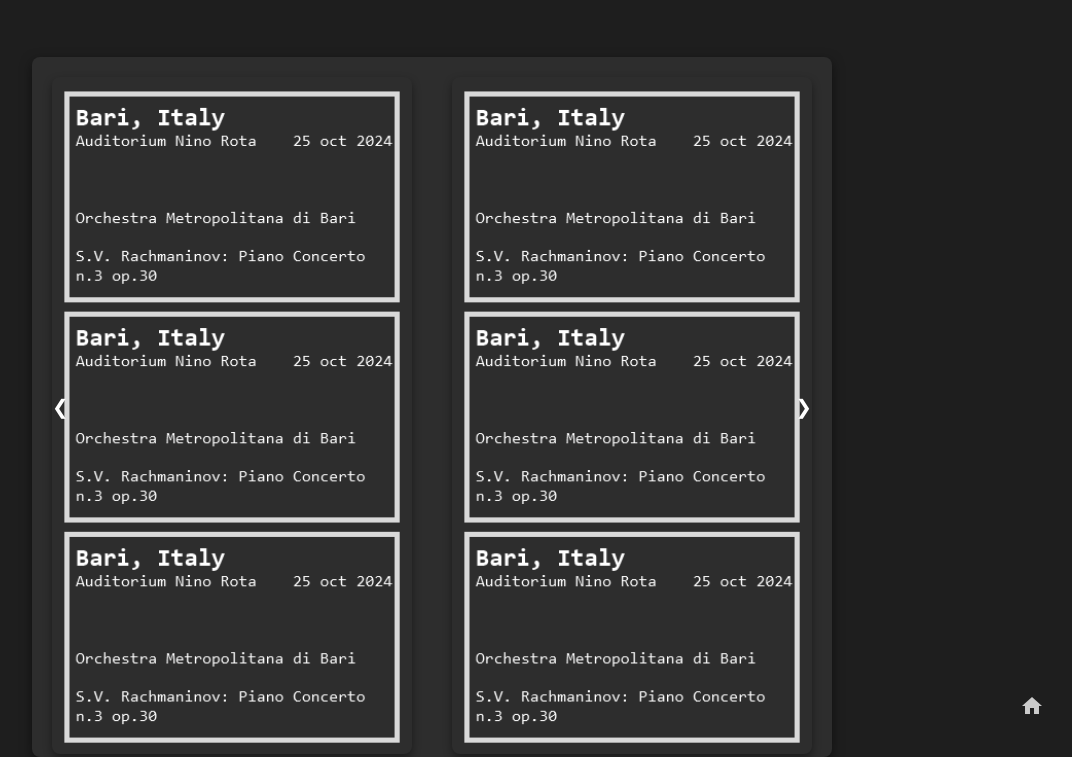
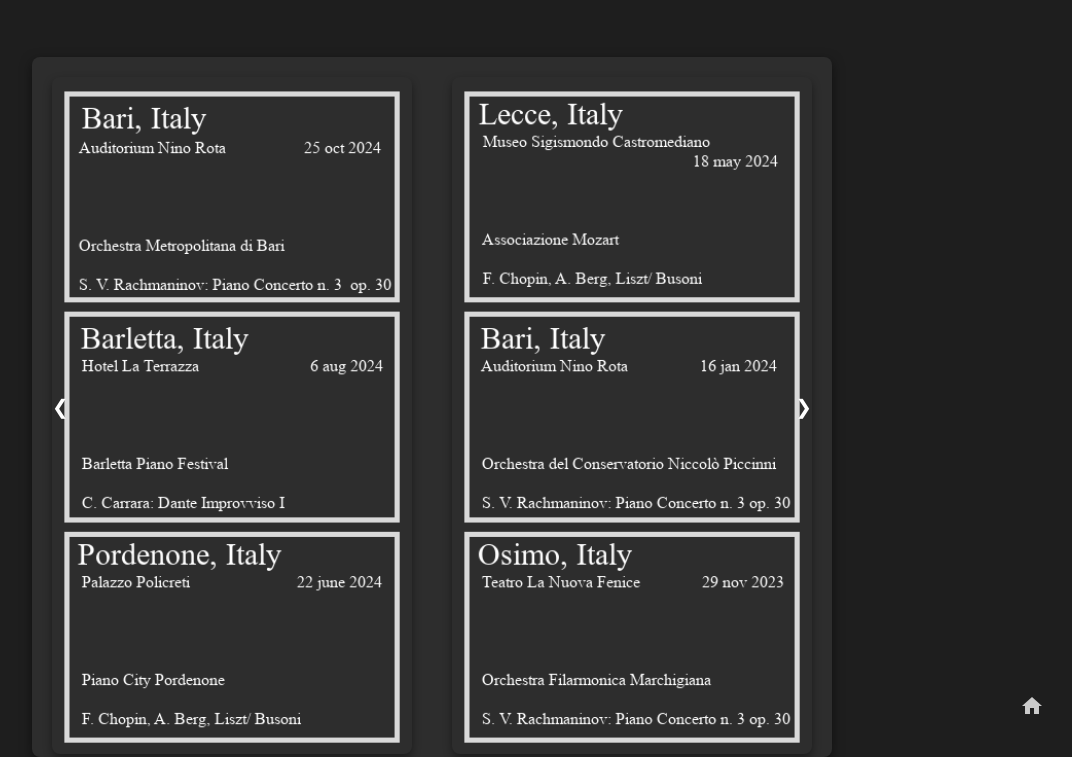
Before and after one commit to modestopicci/modestopicci, a plain HTML site: page Events.html in a window 1280 px wide. Shown: the part 43-800 px from the top of the page, without its empty margins (208-1280 px from the left). Drawn offline with Linux system fonts and the light colour scheme.

Commit message:
Update Events.html

```diff
--- a/Events.html
+++ b/Events.html
@@ -162,16 +162,22 @@
     <div class="slider-container">
         <div class="slides">
             <div class="slide">
-                <img src="Events_img.png" alt="Image 1">
+                <img src="events\event1.png" alt="Image 1">
             </div>
             <div class="slide">
-                <img src="Events_img.png" alt="Image 2">
+                <img src="events\event2.png" alt="Image 2">
             </div>
             <div class="slide">
-                <img src="Events_img.png" alt="Image 3">
+                <img src="events\event3.png" alt="Image 3">
             </div>
             <div class="slide">
-                <img src="Events_img.png" alt="Image 4">
+                <img src="events\event4.png" alt="Image 4">
+            </div>
+            <div class="slide">
+                <img src="events\event5.png" alt="Image 4">
+            </div>
+            <div class="slide">
+                <img src="events\event6.png" alt="Image 4">
             </div>
         </div>
         <button class="slider-button left" onclick="moveSlide(-1)">&#10094;</button>
```
